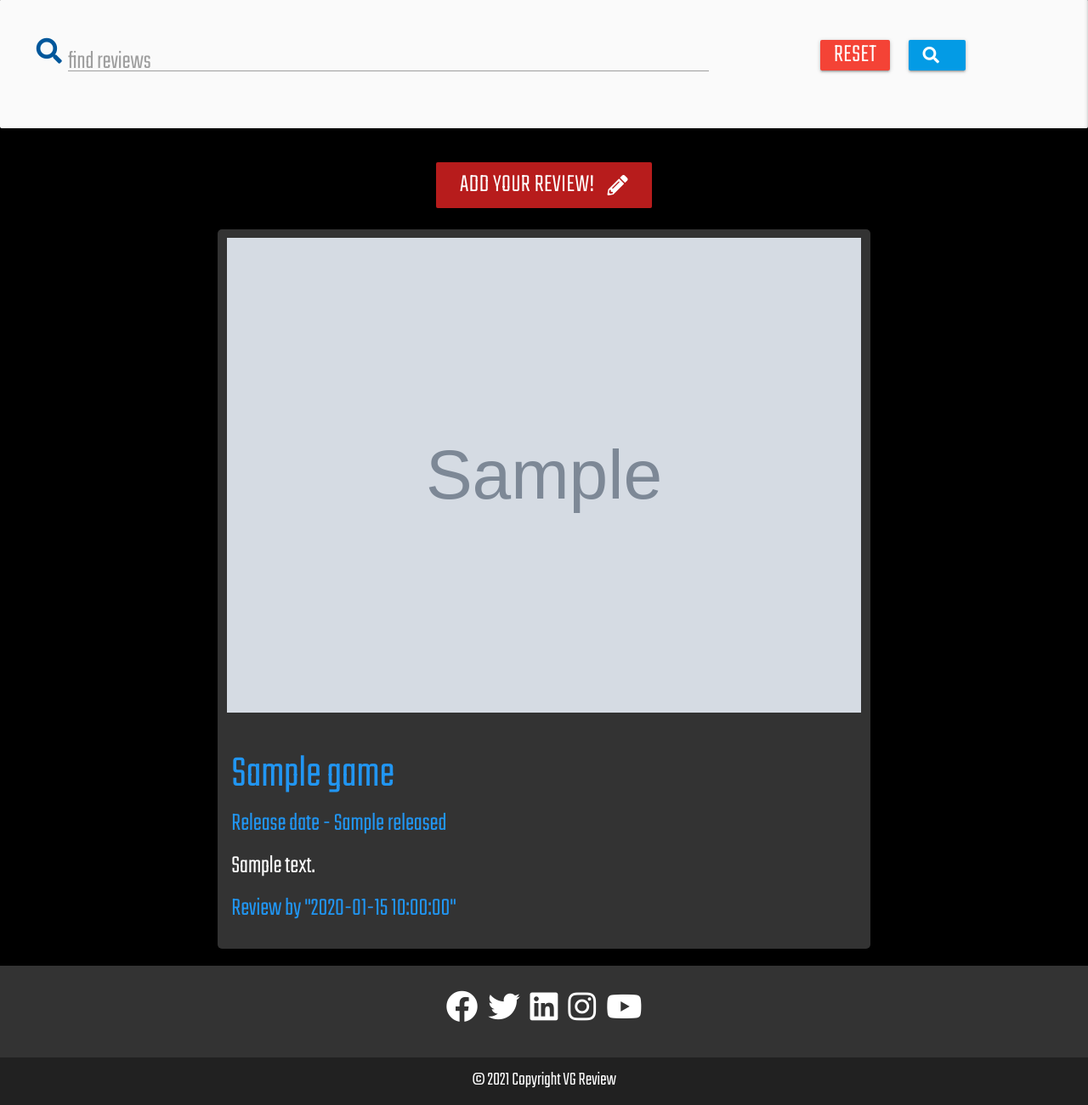
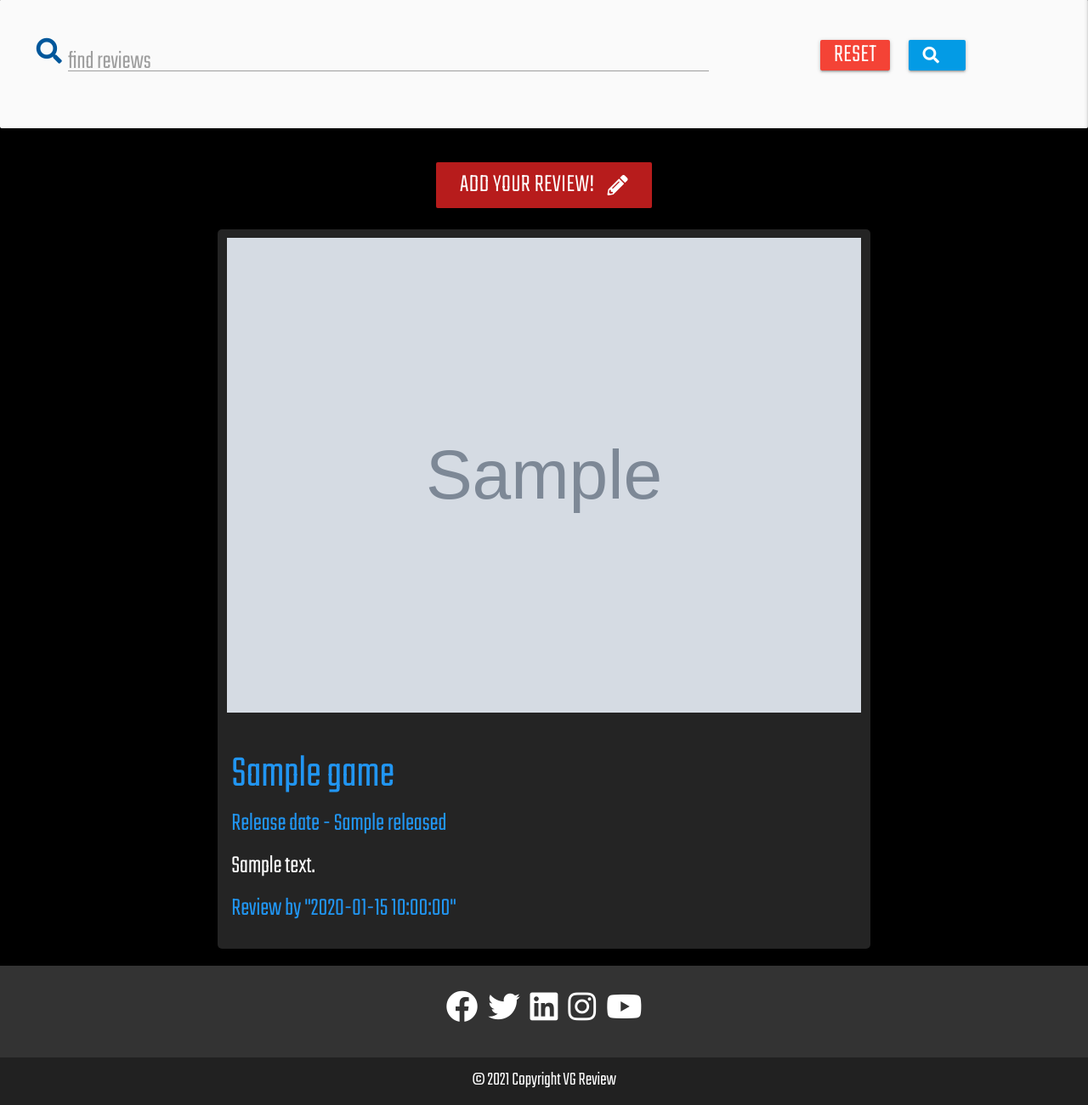
Before and after one commit to Code-Institute-Submissions/joshhunt1991-Milestone_3_AprResub, a Flask app: page /reviews in a window 1280 px wide. Shown: the part 192-1493 px from the top of the page at 85% size. Run offline with Flask 2, Linux system fonts and the light colour scheme; grey boxes marked "Sample" are stand-in pictures; a database or web service that is not in the repository returns one stand-in record (values such as "Sample title"); some libraries are stand-ins or nearby versions.

Commit message:
adjusted review container colour to darker grey

```diff
--- a/static/css/style.css
+++ b/static/css/style.css
@@ -7,6 +7,10 @@
 
 .dark-grey {
     background-color: #212121;
+}
+
+.darker-grey {
+    background-color: #242424;
 }
 
 .black-bg {
@@ -147,7 +151,6 @@ p {
 }
 
 .review-col {
-    background-color: #333333;
     border-radius: 5px;
 }
 
--- a/templates/reviews.html
+++ b/templates/reviews.html
@@ -40,7 +40,7 @@
 <div class="container review-container">
     {% for game in games %}
     <div class="row">
-        <div class="col s12 white-text review-col">
+        <div class="col s12 white-text darker-grey review-col">
             <div class="row">
                 <div class="col s12 center">
                     <img class="chosen-image" src="{{ game.background_image }}">
```
